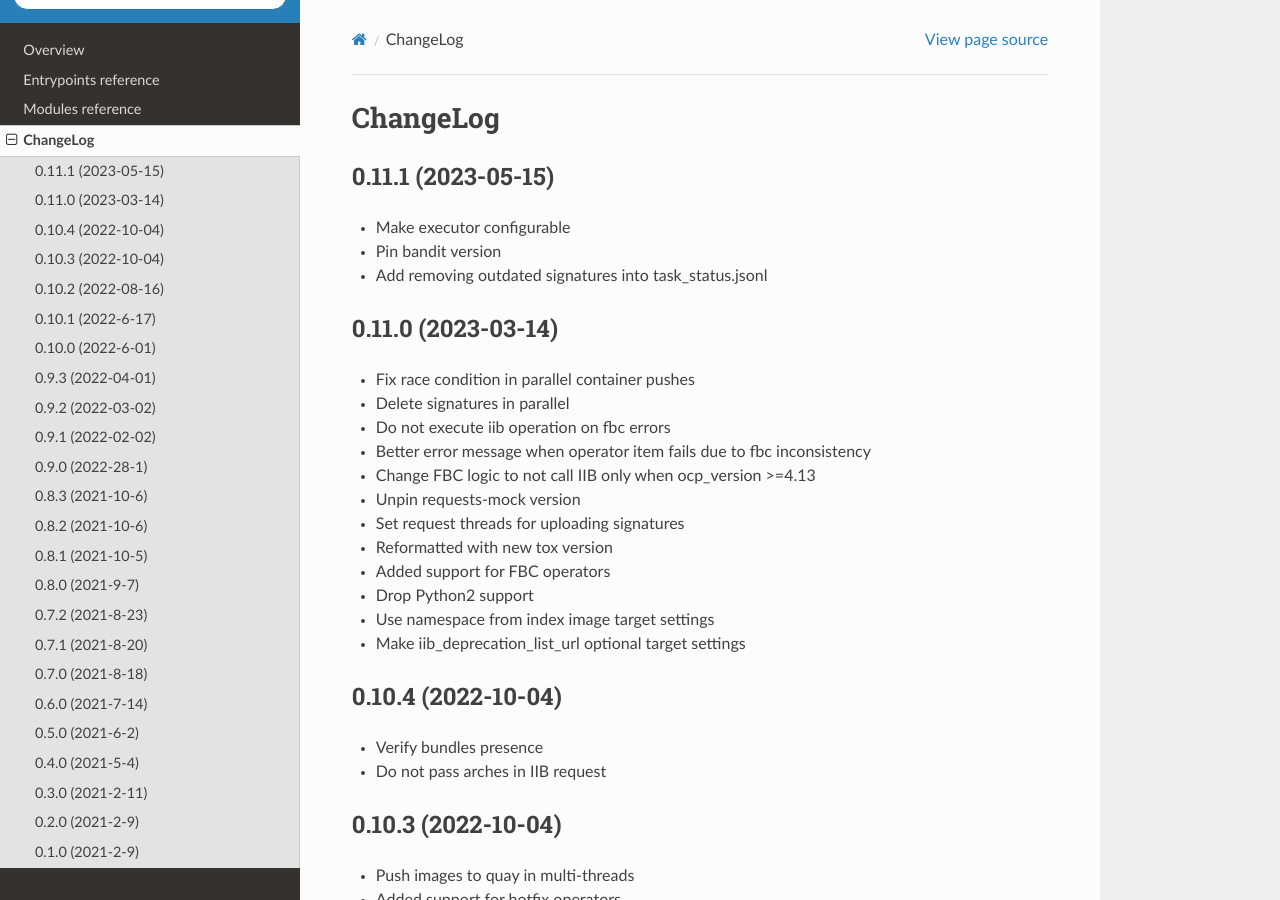
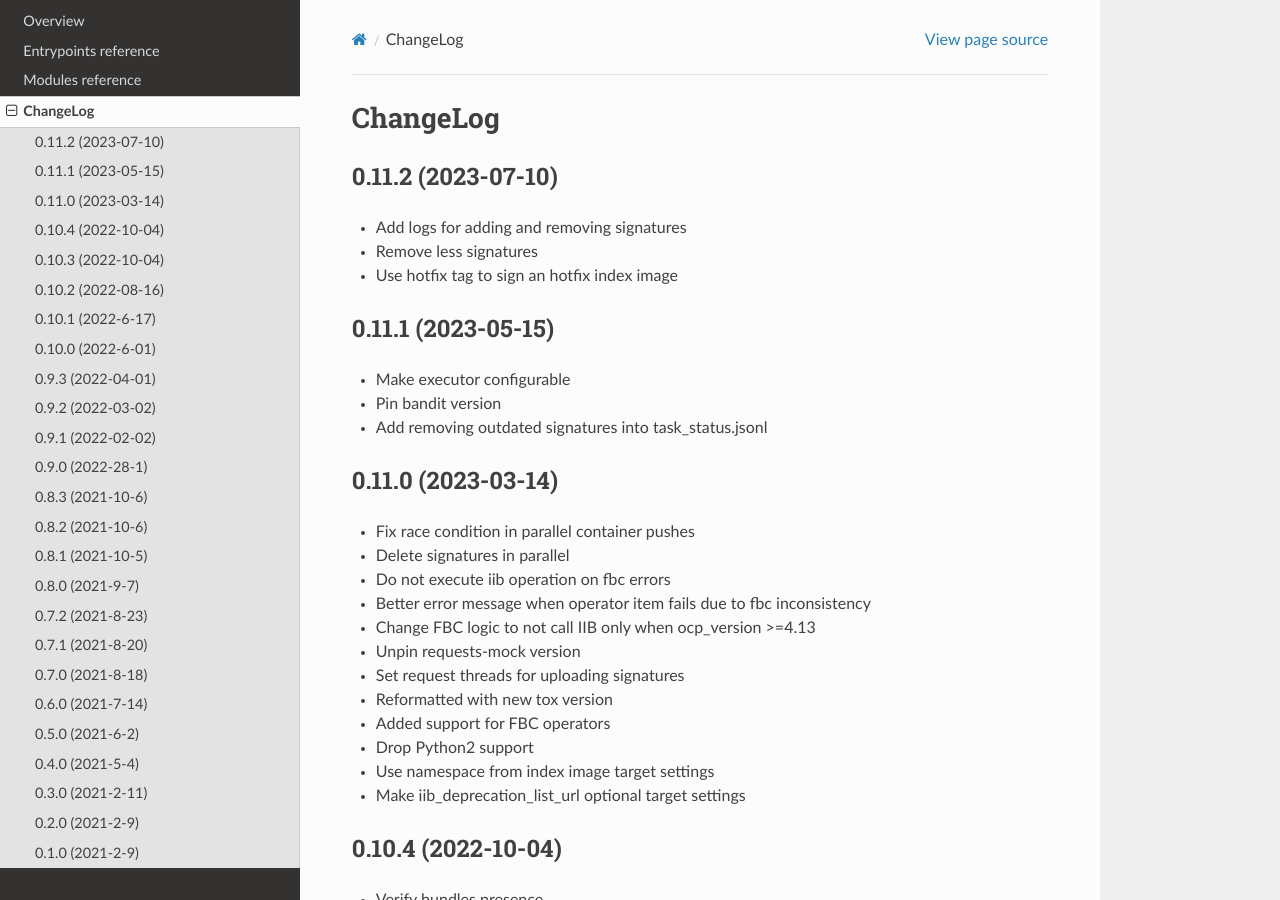
Before and after one commit to release-engineering/pubtools-quay, a Sphinx documentation site: the page built from docs/source/CHANGELOG.rst, in a window 1280 px wide and 900 px high. Built offline with Sphinx 7.4.7 and the Read the Docs theme 2.0.0, drawn with Linux system fonts in a browser that asks for light colours.

Commit message:
Release v0.11.2

```diff
--- a/docs/source/CHANGELOG.rst
+++ b/docs/source/CHANGELOG.rst
@@ -1,5 +1,12 @@
 ChangeLog
 =========
+
+0.11.2 (2023-07-10)
+-------------------
+
+* Add logs for adding and removing signatures
+* Remove less signatures
+* Use hotfix tag to sign an hotfix index image
 
 0.11.1 (2023-05-15)
 -------------------
--- a/docs/source/conf.py
+++ b/docs/source/conf.py
@@ -25,9 +25,9 @@ copyright = u"2021, Red Hat"
 author = u"Red Hat"
 
 # The short X.Y version
-version = u"0.11.1"
+version = u"0.11.2"
 # The full version, including alpha/beta/rc tags
-release = u"0.11.1"
+release = u"0.11.2"
 
 
 # -- General configuration ---------------------------------------------------
--- a/setup.py
+++ b/setup.py
@@ -113,7 +113,7 @@ if os.environ.get("READTHEDOCS", None):
 
 setup(
     name="pubtools-quay",
-    version="0.11.1",
+    version="0.11.2",
     description="Pubtools-quay",
     long_description=long_description,
     long_description_content_type="text/x-rst",
```
